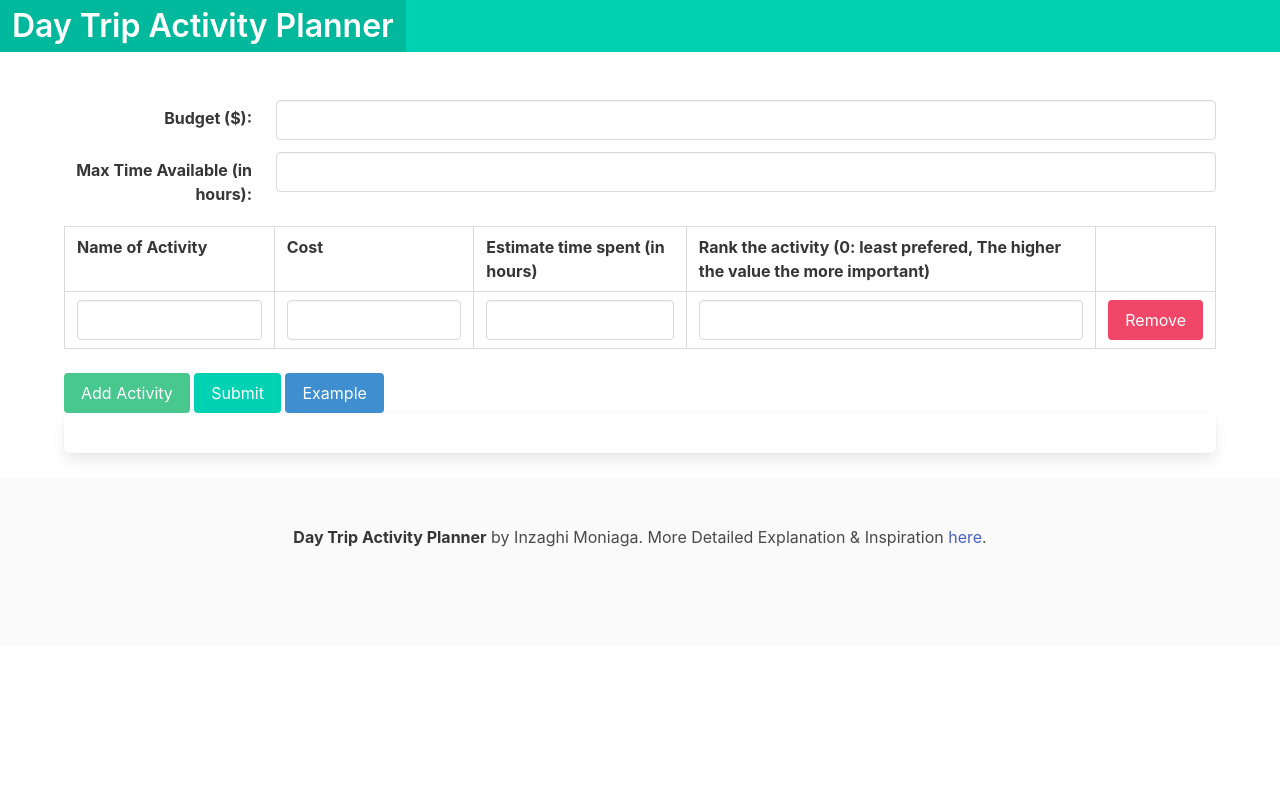
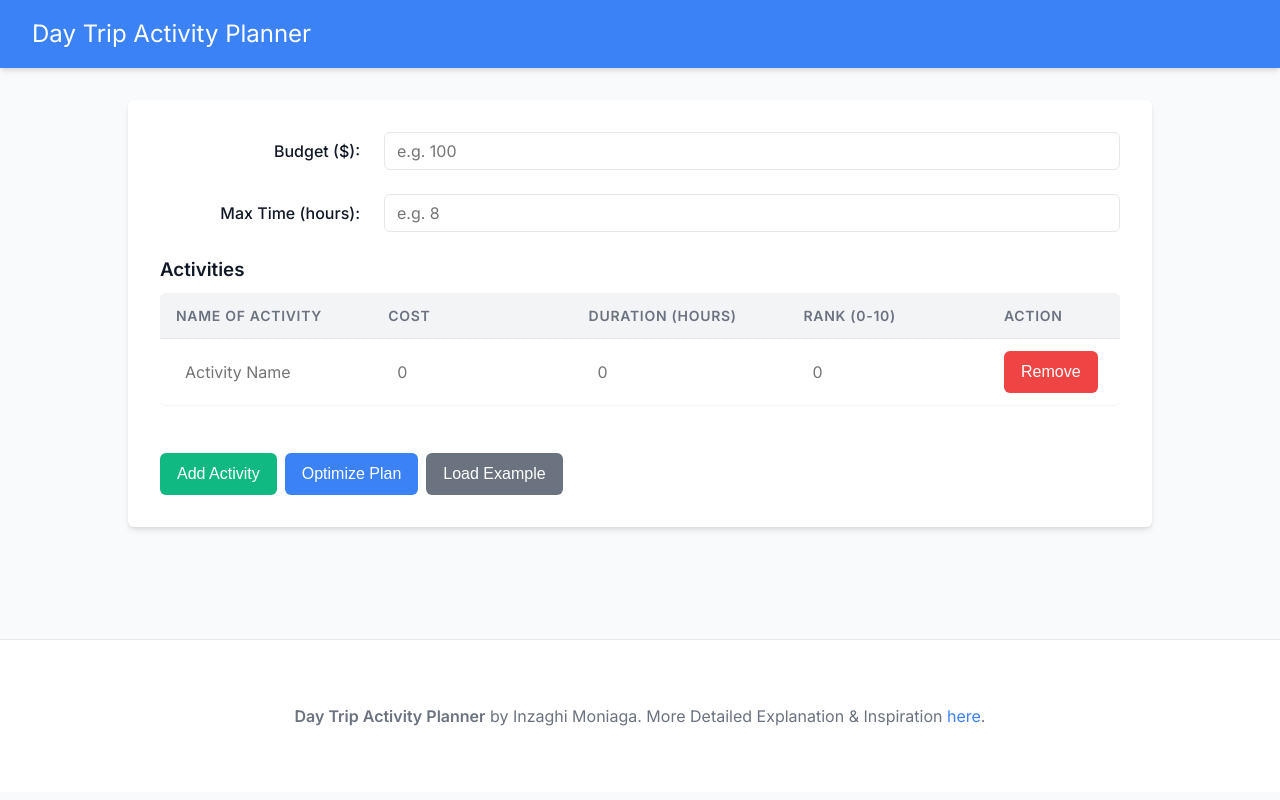
Before and after one commit to InMDev/DayTripPlanner, a Flask app: page / in a window 1280 px wide. Run offline with Flask 3, Linux system fonts and the light colour scheme.

Commit message:
Redesign frontend with minimalist aesthetic and replace Bulma with custom CSS

```diff
--- a/app/__init__.py
+++ b/app/__init__.py
@@ -1,7 +1,11 @@
 from flask import Flask
+import os
 
 # Create the Flask application instance
-app = Flask(__name__, template_folder='templates')
+# Assuming app is run from root, but app package is in app/
+# If we want to use templates/ at root, we need to go up one level from app/ folder
+template_dir = os.path.abspath('templates')
+app = Flask(__name__, template_folder=template_dir)
 
 
 from app import routes
--- a/app/routes.py
+++ b/app/routes.py
@@ -39,12 +39,7 @@ def create_linear_programming_model(activities, budget_constraint, time_constrai
 
 @app.route('/')
 def index():
-    try:
-        with open('templates/index.html', 'r') as f:
-            template_content = f.read()
-        return template_content
-    except FileNotFoundError:
-        abort(404)
+    return render_template('index.html')
 
 @app.route('/submit/<string:string_activities>', methods=['POST'])
 def submit(string_activities):
@@ -53,19 +48,6 @@ def submit(string_activities):
         budget = int(request.form['budget'])
         time = int(request.form['time'])
         activities = {}
-
-        # # Loop through the range of activity indices
-        # for i in range(num_activities):
-        #     activity_name = request.form.getlist('activityName[]')[i]
-        #     activity_cost = int(request.form.getlist('activityCost[]')[i])
-        #     activity_time = int(request.form.getlist('activityTime[]')[i])
-        #     activity_value = int(request.form.getlist('activityValue[]')[i])
-        #     activities[i] = {
-        #         'name': activity_name,
-        #         'cost': activity_cost,
-        #         'time': activity_time,
-        #         'value': activity_value
-        #     }
 
         #StringActivity store the data of the table where it's seperate by , for the columns and ; for the rows
         print("string_activities: ", string_activities)
@@ -93,27 +75,32 @@ def submit(string_activities):
 
             result = create_linear_programming_model(activities, budget, time)
             if result is not None:
+                # Updated HTML structure to match new CSS
                 return render_template_string("""
-                    <section class="section">
-                        <div class="container">
-                            <h2 class="title">The Activities within your Budget and Time:</h2>
-                            <table class="table is-bordered is-fullwidth">
-                                <thead>
-                                    <tr>
-                                        <th>Activity</th>
-                                    </tr>
-                                </thead>
-                                <tbody>
-                                    {% for activity in activities %}
-                                    <tr>
-                                        <td>{{ activity }}</td>
-                                    </tr>
-                                    {% endfor %}
-                                </tbody>
-                            </table>
-                        </div>
-                    </section>
+                    <div class="box">
+                        <h2 class="title">Optimized Plan</h2>
+                        <p>Based on your budget and time constraints, here are the recommended activities:</p>
+                        <table style="margin-top: 1rem;">
+                            <thead>
+                                <tr>
+                                    <th>Activity</th>
+                                </tr>
+                            </thead>
+                            <tbody>
+                                {% for activity in activities %}
+                                <tr>
+                                    <td>{{ activity }}</td>
+                                </tr>
+                                {% endfor %}
+                            </tbody>
+                        </table>
+                    </div>
                 """, activities=result)
 
             else:
-                return "The problem does not have an optimal solution."
+                return """
+                <div class="box" style="border-left: 4px solid var(--danger-color);">
+                    <h3 style="color: var(--danger-color);">No Solution Found</h3>
+                    <p>The problem does not have an optimal solution within the given constraints.</p>
+                </div>
+                """
--- /dev/null
+++ b/app/static/css/style.css
@@ -0,0 +1,308 @@
+:root {
+    --primary-color: #3B82F6;
+    --primary-hover: #2563EB;
+    --background-color: #F9FAFB;
+    --surface-color: #FFFFFF;
+    --text-main: #111827;
+    --text-muted: #6B7280;
+    --border-color: #E5E7EB;
+    --danger-color: #EF4444;
+    --success-color: #10B981;
+    --info-color: #3B82F6;
+    --font-family: 'Inter', system-ui, -apple-system, sans-serif;
+    --radius: 0.375rem;
+    --shadow-sm: 0 1px 2px 0 rgba(0, 0, 0, 0.05);
+    --shadow-md: 0 4px 6px -1px rgba(0, 0, 0, 0.1), 0 2px 4px -1px rgba(0, 0, 0, 0.06);
+}
+
+body {
+    font-family: var(--font-family);
+    background-color: var(--background-color);
+    color: var(--text-main);
+    line-height: 1.5;
+    margin: 0;
+    padding: 0;
+}
+
+h1, h2, h3, h4, h5, h6 {
+    font-weight: 600;
+    color: var(--text-main);
+    margin-bottom: 0.5em;
+}
+
+.navbar {
+    background-color: var(--primary-color);
+    padding: 1rem 2rem;
+    box-shadow: var(--shadow-md);
+}
+
+.navbar-brand .title {
+    color: #fff;
+    font-size: 1.5rem;
+    margin: 0;
+    text-decoration: none;
+}
+
+.container {
+    max-width: 1024px;
+    margin: 0 auto;
+    padding: 2rem 1rem;
+}
+
+.box {
+    background-color: var(--surface-color);
+    border-radius: var(--radius);
+    box-shadow: var(--shadow-md);
+    padding: 2rem;
+    margin-bottom: 2rem;
+}
+
+.field {
+    margin-bottom: 1.5rem;
+}
+
+.label {
+    display: block;
+    font-weight: 500;
+    margin-bottom: 0.5rem;
+    color: var(--text-main);
+}
+
+.input {
+    width: 100%;
+    padding: 0.5rem 0.75rem;
+    border: 1px solid var(--border-color);
+    border-radius: var(--radius);
+    font-size: 1rem;
+    transition: border-color 0.15s ease-in-out, box-shadow 0.15s ease-in-out;
+    box-sizing: border-box;
+    font-family: inherit;
+}
+
+.input:focus {
+    outline: none;
+    border-color: var(--primary-color);
+    box-shadow: 0 0 0 3px rgba(59, 130, 246, 0.1);
+}
+
+.button {
+    display: inline-flex;
+    align-items: center;
+    justify-content: center;
+    padding: 0.5rem 1rem;
+    font-size: 1rem;
+    font-weight: 500;
+    line-height: 1.5;
+    border-radius: var(--radius);
+    border: 1px solid transparent;
+    cursor: pointer;
+    transition: background-color 0.15s ease-in-out;
+    text-decoration: none;
+}
+
+.button:disabled {
+    opacity: 0.5;
+    cursor: not-allowed;
+}
+
+.button.is-primary {
+    background-color: var(--primary-color);
+    color: white;
+}
+.button.is-primary:hover {
+    background-color: var(--primary-hover);
+}
+
+.button.is-danger {
+    background-color: var(--danger-color);
+    color: white;
+}
+.button.is-danger:hover {
+    background-color: #DC2626;
+}
+
+.button.is-success {
+    background-color: var(--success-color);
+    color: white;
+}
+.button.is-success:hover {
+    background-color: #059669;
+}
+
+.button.is-info {
+    background-color: #6B7280; /* Using neutral for example button */
+    color: white;
+}
+.button.is-info:hover {
+    background-color: #4B5563;
+}
+
+.mr-10 {
+    margin-right: 10px;
+}
+
+table {
+    width: 100%;
+    border-collapse: collapse;
+    margin-bottom: 1.5rem;
+    background-color: var(--surface-color);
+    border-radius: var(--radius);
+    overflow: hidden;
+    box-shadow: var(--shadow-sm);
+}
+
+th, td {
+    padding: 0.75rem 1rem;
+    text-align: left;
+    border-bottom: 1px solid var(--border-color);
+}
+
+th {
+    background-color: #F3F4F6;
+    font-weight: 600;
+    color: var(--text-muted);
+    font-size: 0.875rem;
+    text-transform: uppercase;
+    letter-spacing: 0.05em;
+}
+
+tr:last-child td {
+    border-bottom: none;
+}
+
+/* Specific overrides for the dynamic inputs in table */
+td .input {
+    border: 1px solid transparent;
+    background-color: transparent;
+    padding: 0.25rem 0.5rem;
+}
+td .input:hover {
+    background-color: #F9FAFB;
+    border-color: var(--border-color);
+}
+td .input:focus {
+    background-color: white;
+    border-color: var(--primary-color);
+}
+
+/* Flex utilities replacement for bulma grid */
+.field.is-horizontal {
+    display: flex;
+    flex-direction: column;
+}
+@media (min-width: 640px) {
+    .field.is-horizontal {
+        flex-direction: row;
+        align-items: center;
+    }
+    .field-label {
+        flex-basis: 200px;
+        flex-grow: 0;
+        margin-right: 1.5rem;
+        margin-bottom: 0;
+        text-align: right;
+    }
+    .field-body {
+        flex-grow: 1;
+    }
+}
+
+/* Footer */
+.footer {
+    padding: 3rem 1.5rem 3rem;
+    background-color: #fff;
+    margin-top: 3rem;
+    border-top: 1px solid var(--border-color);
+}
+.footer .content {
+    text-align: center;
+    color: var(--text-muted);
+}
+.footer a {
+    color: var(--primary-color);
+    text-decoration: none;
+}
+.footer a:hover {
+    text-decoration: underline;
+}
+
+/* Notification / Popup */
+.popup {
+    z-index: 1000;
+}
+.message {
+    border-radius: var(--radius);
+    overflow: hidden;
+    border: 1px solid var(--border-color);
+}
+.message-header {
+    background-color: var(--primary-color);
+    color: white;
+    padding: 0.75rem 1rem;
+    display: flex;
+    justify-content: space-between;
+    align-items: center;
+    font-weight: 600;
+}
+.message-body {
+    padding: 1.5rem;
+    background-color: white;
+    color: var(--text-main);
+}
+.delete {
+    background: rgba(0,0,0,0.2);
+    border: none;
+    height: 20px;
+    width: 20px;
+    border-radius: 50%;
+    cursor: pointer;
+    position: relative;
+    padding: 0;
+}
+.delete:before, .delete:after {
+    background-color: white;
+    content: "";
+    display: block;
+    left: 50%;
+    position: absolute;
+    top: 50%;
+    transform: translateX(-50%) translateY(-50%) rotate(45deg);
+    transform-origin: center center;
+}
+.delete:before {
+    height: 2px;
+    width: 50%;
+}
+.delete:after {
+    height: 50%;
+    width: 2px;
+}
+.delete:hover {
+    background-color: rgba(0,0,0,0.3);
+}
+
+/* Spinner */
+.button.is-loading {
+    color: transparent !important;
+    pointer-events: none;
+    position: relative;
+}
+.button.is-loading::after {
+    animation: spinAround 500ms infinite linear;
+    border: 2px solid #dbdbdb;
+    border-radius: 290486px;
+    border-right-color: transparent;
+    border-top-color: transparent;
+    content: "";
+    display: block;
+    height: 1em;
+    position: relative;
+    width: 1em;
+    position: absolute;
+    left: calc(50% - (1em / 2));
+    top: calc(50% - (1em / 2));
+}
+@keyframes spinAround {
+    from { transform: rotate(0deg); }
+    to { transform: rotate(359deg); }
+}
--- a/templates/index.html
+++ b/templates/index.html
@@ -2,113 +2,82 @@
 <html lang="en">
 <head>
     <meta charset="UTF-8">
-    <link rel="stylesheet" href="https://cdnjs.cloudflare.com/ajax/libs/bulma/0.9.3/css/bulma.min.css">
     <meta name="viewport" content="width=device-width, initial-scale=1.0">
     <title>Day Trip Activity Planner</title>
-    <style>
-        #activityTable {
-            margin-top: 20px;
-        }
-
-    </style>
-</head><!DOCTYPE html>
-<html lang="en">
-<head>
-    <meta charset="UTF-8">
-    <link rel="stylesheet" href="https://cdnjs.cloudflare.com/ajax/libs/bulma/0.9.3/css/bulma.min.css">
-    <meta name="viewport" content="width=device-width, initial-scale=1.0">
-    <title>Day Trip Activity Planner</title>
-
-    <style>
-        #activityTable {
-            margin-top: 20px;
-        }
-        #notificationContainer {
-            /*Center in the screen*/
-            position: fixed;
-            top: 50%;
-            left: 50%;
-            transform: translate(-50%, -50%);
-
-            /*Make it blox*/
-            width: 50%;
-            max-width: 500px;
-
-            z-index: 9999; /* Ensure it appears above other content */
-        }
-    </style>
-
+    <!-- Modern Font Pairing -->
+    <link rel="preconnect" href="https://fonts.googleapis.com">
+    <link rel="preconnect" href="https://fonts.gstatic.com" crossorigin>
+    <link href="https://fonts.googleapis.com/css2?family=Inter:wght@400;500;600&display=swap" rel="stylesheet">
+    <link rel="stylesheet" href="{{ url_for('static', filename='css/style.css') }}">
 </head>
 <body>
 
-    <nav class="navbar is-primary" role="navigation" aria-label="main navigation">
+    <nav class="navbar" role="navigation" aria-label="main navigation">
         <div class="navbar-brand">
-            <a class="navbar-item" href="#">
-                <h1 class="title has-text-white">Day Trip Activity Planner</h1>
-            </a>
+            <a class="title" href="#">Day Trip Activity Planner</a>
         </div>
     </nav>
 
-        <div class="container pt-5">
-
-        </div>
-
-
-        <div class="container pt-5">
+    <div class="container">
+        <div class="box">
             <form id="activityForm">
                 <div class="field is-horizontal">
-                    <div class="field-label is-normal">
-                        <label class="label" for="budget">Budget ($):</label>
-                    </div>
+                    <label class="field-label label" for="budget">Budget ($):</label>
                     <div class="field-body">
-                        <div class="field">
-                            <input class="input" type="number" id="budget" name="budget" required>
-                        </div>
+                        <input class="input" type="number" id="budget" name="budget" required placeholder="e.g. 100">
                     </div>
                 </div>
 
                 <div class="field is-horizontal">
-                    <div class="field-label is-normal">
-                        <label class="label" for="time">Max Time Available (in hours):</label>
-                    </div>
+                    <label class="field-label label" for="time">Max Time (hours):</label>
                     <div class="field-body">
-                        <div class="field">
-                            <input class="input" type="number" id="time" name="time" required>
-                        </div>
+                        <input class="input" type="number" id="time" name="time" required placeholder="e.g. 8">
                     </div>
                 </div>
 
-                <table id="activityTable" class="table is-bordered is-fullwidth">
+                <h3>Activities</h3>
+                <div style="overflow-x: auto;">
+                    <table id="activityTable">
                         <thead>
                             <tr>
                                 <th>Name of Activity</th>
                                 <th>Cost</th>
-                            <th>Estimate time spent (in hours)</th>
-                            <th>Rank the activity (0: least prefered, The higher the value the more important)</th>
-                            <th></th> <!-- Empty header for remove button -->
+                                <th>Duration (hours)</th>
+                                <th>Rank (0-10)</th>
+                                <th style="width: 100px;">Action</th>
                             </tr>
                         </thead>
                         <tbody>
                             <tr>
-                            <td><input class="input" type="text" name="activityName[]" aria-label="Activity Name"></td>
-                            <td><input class="input" type="number" name="activityCost[]" aria-label="Activity Cost"></td>
-                            <td><input class="input" type="number" name="activityTime[]" aria-label="Activity Duration"></td>
-                            <td><input class="input" type="number" name="activityValue[]" aria-label="Activity Rank"></td>
+                                <td><input class="input" type="text" name="activityName[]" aria-label="Activity Name" placeholder="Activity Name"></td>
+                                <td><input class="input" type="number" name="activityCost[]" aria-label="Activity Cost" placeholder="0"></td>
+                                <td><input class="input" type="number" name="activityTime[]" aria-label="Activity Duration" placeholder="0"></td>
+                                <td><input class="input" type="number" name="activityValue[]" aria-label="Activity Rank" placeholder="0"></td>
                                 <td><button type="button" class="button is-danger remove-row-btn" onclick="removeRow(this)" aria-label="Remove activity">Remove</button></td>
                             </tr>
                         </tbody>
                     </table>
+                </div>
 
-                <button type="button" class="button is-success add-row-btn mr-10" onclick="addRow()">Add Activity</button>
-                <button type="button" class="button is-primary submit-btn mr-10" onclick="submitForm()">Submit</button>
-                <button type="button" class="button is-info generate-example-btn mr-10" onclick="generateExample()">Example</button>
+                <div style="margin-top: 1.5rem; display: flex; gap: 0.5rem; flex-wrap: wrap;">
+                    <button type="button" class="button is-success add-row-btn" onclick="addRow()">Add Activity</button>
+                    <button type="button" class="button is-primary submit-btn" onclick="submitForm()">Optimize Plan</button>
+                    <button type="button" class="button is-info generate-example-btn" onclick="generateExample()">Load Example</button>
+                </div>
             </form>
+        </div>
 
-            <div id="activitiesTable" class="box"></div>
+        <div id="activitiesTable"></div>
         <div id="notificationContainer"></div>
+    </div>
 
+    <footer class="footer">
+        <div class="content">
+            <p>
+                <strong>Day Trip Activity Planner</strong> by Inzaghi Moniaga. More Detailed Explanation & Inspiration <a href="https://inzaghi.notion.site/Optimize-dating-plan-in-Vancouver-as-Integer-0-1-Programming-Problem-17e2b6100f324c9bb6b8ba8c14c2d956?pvs=4" target="_blank">here</a>.
+            </p>
         </div>
-    </section>
+    </footer>
 
     <script>
         function generateExample() {
@@ -148,20 +117,26 @@
             var table = document.getElementById("activityTable").getElementsByTagName('tbody')[0];
             var newRow = table.insertRow();
             newRow.innerHTML = `
-                <td><input class="input" type="text" name="activityName[]" aria-label="Activity Name"></td>
-                <td><input class="input" type="number" name="activityCost[]" aria-label="Activity Cost"></td>
-                <td><input class="input" type="number" name="activityTime[]" aria-label="Activity Duration"></td>
-                <td><input class="input" type="number" name="activityValue[]" aria-label="Activity Rank"></td>
+                <td><input class="input" type="text" name="activityName[]" aria-label="Activity Name" placeholder="Activity Name"></td>
+                <td><input class="input" type="number" name="activityCost[]" aria-label="Activity Cost" placeholder="0"></td>
+                <td><input class="input" type="number" name="activityTime[]" aria-label="Activity Duration" placeholder="0"></td>
+                <td><input class="input" type="number" name="activityValue[]" aria-label="Activity Rank" placeholder="0"></td>
                 <td><button type="button" class="button is-danger remove-row-btn" onclick="removeRow(this)" aria-label="Remove activity">Remove</button></td>
             `;
         }
 
         function removeRow(btn) {
             var row = btn.closest('tr');
+            if (document.getElementById("activityTable").getElementsByTagName('tbody')[0].rows.length > 1) {
                 row.parentNode.removeChild(row);
+            } else {
+                // Ideally clear input instead of removing the last row, or allow removing all but logic usually needs at least one.
+                // For now, let's just clear inputs if it's the last row
+                var inputs = row.querySelectorAll('input');
+                inputs.forEach(input => input.value = '');
+            }
         }
 
-        // Define a global variable to track if the popup has been shown
         var popupShown = false;
 
         function submitForm() {
@@ -170,14 +145,30 @@ function submitForm() {
             submitBtn.classList.add('is-loading');
             submitBtn.setAttribute('disabled', 'true');
 
-    // Create a string builder to store the data of the table
             var stringBuilder = "";
             var table = document.getElementById("activityTable");
+            // Skipping header row 0
             for (var i = 1, row; row = table.rows[i]; i++) {
+                // Simple validation to ensure we don't send empty rows
+                var inputs = row.getElementsByTagName("input");
+                var hasValue = false;
+                for(var k=0; k<inputs.length; k++) {
+                    if(inputs[k].value.trim() !== "") hasValue = true;
+                }
+
+                if(!hasValue) continue;
+
                 for (var j = 0, col; col = row.cells[j]; j++) {
-            stringBuilder += col.childNodes[0].value;
+                    // We only want the first 4 columns (Name, Cost, Time, Value)
                     if (j < 4) {
+                        var val = col.querySelector('input').value;
+                        if(val === "") val = "0"; // Default to 0/empty if blank to avoid errors
+                        if(j === 0 && val === "0") val = "Unnamed Activity";
+
+                        stringBuilder += val;
+                        if (j < 3) {
                             stringBuilder += ",";
+                        }
                     }
                 }
                 stringBuilder += ";";
@@ -186,7 +177,8 @@ function submitForm() {
             var form = document.getElementById("activityForm");
             var formData = new FormData(form);
             var xhr = new XMLHttpRequest();
-    xhr.open("POST", "/submit/" + stringBuilder, true);
+            // Encode the string to handle special characters properly
+            xhr.open("POST", "/submit/" + encodeURIComponent(stringBuilder), true);
             xhr.onreadystatechange = function () {
                 if (xhr.readyState === XMLHttpRequest.DONE) {
                     submitBtn.classList.remove('is-loading');
@@ -197,66 +189,59 @@ function submitForm() {
                         var activitiesTableDiv = document.getElementById("activitiesTable");
                         activitiesTableDiv.innerHTML = response;
 
-                // Show popup only if it hasn't been shown before
                         if (!popupShown) {
                             showPopup();
-                    popupShown = true; // Update flag to indicate popup has been shown
+                            popupShown = true;
                         }
                     } else {
                         console.error("Form submission failed with status code: " + xhr.status);
+                        // Show error
+                        alert("An error occurred. Please check your inputs.");
                     }
                 }
             };
             xhr.send(formData);
         }
 
-// Function to create and show the popup
         function showPopup() {
-    // Create a div element for the popup
             var popup = document.createElement('div');
             popup.className = 'popup';
-
-    // Set the HTML content for the popup
             popup.innerHTML = `
-        <article class="message is-info">
+                <article class="message">
                     <div class="message-header">
-                <p>Info</p>
+                        <p>Success</p>
                         <button class="delete" aria-label="delete" onclick="closePopup()"></button>
                     </div>
                     <div class="message-body">
-                Scroll down to see the optimized plan!
+                        Plan optimized! Scroll down to see the results.
                     </div>
                 </article>
             `;
-
-    // Append the popup to the body
             document.body.appendChild(popup);
 
-    // Apply CSS styles to center the popup
+            // Positioning is now handled by CSS class if possible, or inline here
             popup.style.position = 'fixed';
-    popup.style.top = '50%';
-    popup.style.left = '50%';
-    popup.style.transform = 'translate(-50%, -50%)';
-    popup.style.backgroundColor = 'white';
-    popup.style.padding = '20px';
-    popup.style.borderRadius = '5px';
-    popup.style.boxShadow = '0 2px 8px rgba(0, 0, 0, 0.1)';
+            popup.style.top = '20px';
+            popup.style.right = '20px'; // Move to top right for less intrusion
+            popup.style.minWidth = '300px';
+            // Animation
+            popup.style.opacity = '0';
+            popup.style.transition = 'opacity 0.3s';
+            setTimeout(() => popup.style.opacity = '1', 10);
+
+            // Auto hide
+            setTimeout(closePopup, 5000);
         }
 
-// Function to close the popup
         function closePopup() {
             var popup = document.querySelector('.popup');
             if (popup) {
-        popup.parentNode.removeChild(popup);
+                popup.style.opacity = '0';
+                setTimeout(() => {
+                    if(popup.parentNode) popup.parentNode.removeChild(popup);
+                }, 300);
             }
         }
     </script>
 </body>
-
-<footer class="footer">
-    <div class="content has-text-centered">
-        <p>
-            <strong>Day Trip Activity Planner</strong> by Inzaghi Moniaga. More Detailed Explanation & Inspiration <a href="https://inzaghi.notion.site/Optimize-dating-plan-in-Vancouver-as-Integer-0-1-Programming-Problem-17e2b6100f324c9bb6b8ba8c14c2d956?pvs=4">here</a>.
-        </p>
-    </div>
 </html>
```
Lines whose indentation alone changed are shown as unchanged.
